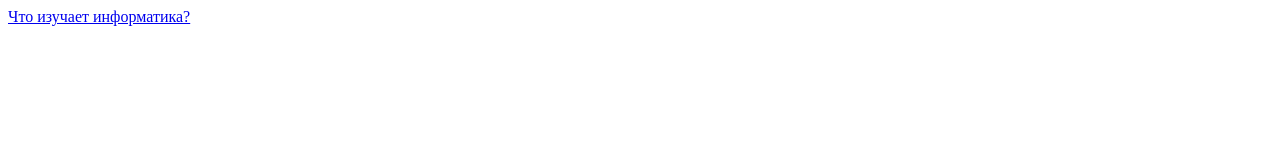
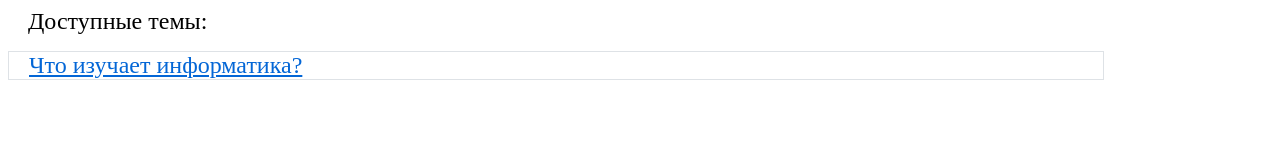
Before and after one commit to ValeriLursa/claster_analysis-main, a plain HTML site: page index.html in a window 1280 px wide. Drawn offline with Linux system fonts and the light colour scheme.

Commit message:
Исправление выравнивания текста в таблице и оформление на стартовой таблице

```diff
--- a/css/sitecss.css
+++ b/css/sitecss.css
@@ -49,7 +49,8 @@ ul.my_padding{
 .text_test {
     font-size: xx-large;
     text-align: left;
-    width: 100%;
+    vertical-align: top;
+    width: 100%
 }
 
 input[type=text], input[type=password], select {
--- a/index.html
+++ b/index.html
@@ -5,12 +5,17 @@
     <title>Кластерный анализ</title>
 </head>
 <body>
+    <link href="css/sitecss.css" rel="stylesheet" type="text/css" />
+    <link rel="stylesheet" href="css/siteCssTableButton.css">
+    <link rel="stylesheet" href="css/site.css" />
+    <link rel="stylesheet" href="css/stylebutton.css" />
     <form name="search">
-        <tr>
-            <td>
-                <a class="size_text_course site_padding" href="form\Theme1.html">Что изучает информатика?</a>
-            </td>
-        </tr>
+        <p class="site_padding size_title_course">Доступные темы: </p>
+        <ul class="my_padding">
+            <li class="courses">
+                <p class="size_text_course site_padding"><a href="form\Theme1.html">Что изучает информатика?</a></p>
+            </li>
+        </ul>
     </form>
     <div id="printBlock"></div>
     <!--<script src="js/Xk.js"></script>
--- a/js/form/scriptbutton.js
+++ b/js/form/scriptbutton.js
@@ -1,6 +1,7 @@
 var heightH = 0
 
 jQuery(document).ready(function () {
+    $('#back2Top2').fadeIn();
     $("html, body").animate({ scrollTop: 0 }, "slow");
     $(window).scroll(function () {
         var height = $(window).scrollTop();
```
